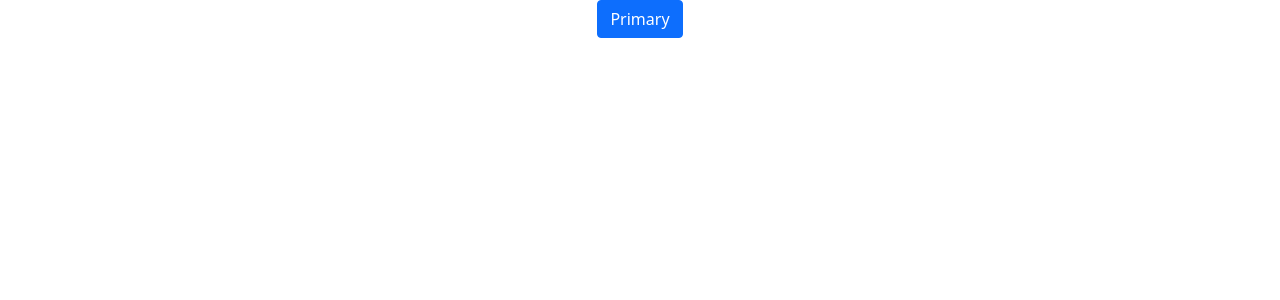
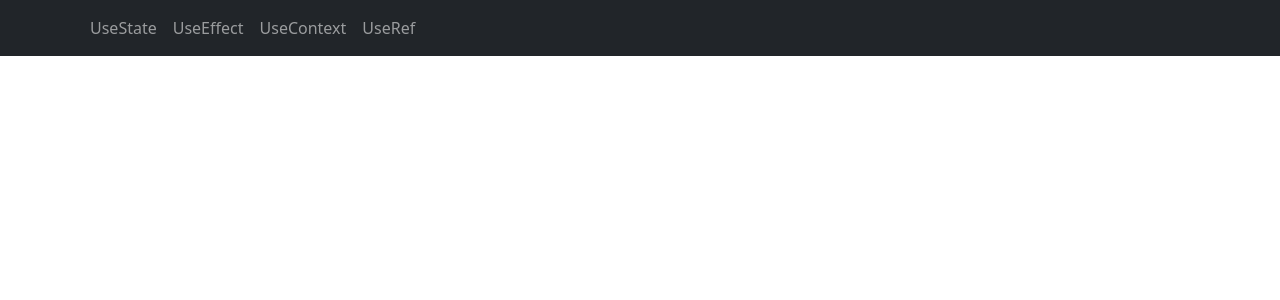
Before and after one commit to Toine-prog/TodoList_React, a React (Create React App) app in the folder todo_list_app/: page / in a window 1280 px wide. Shown: the top 300 px of the page. Built offline with nearby package versions, Linux system fonts and the light colour scheme.

Commit message:
Ajout d'une navBar

```diff
--- a/todo_list_app/src/App.js
+++ b/todo_list_app/src/App.js
@@ -1,10 +1,11 @@
 import './App.css';
 import { Button } from 'react-bootstrap';
+import NavBarItem from './components/NavBar'
 
 function App() {
   return (
     <div className="App">
-        <Button variant="primary">Primary</Button>{' '}
+      <NavBarItem />
     </div>
   );
 }
--- /dev/null
+++ b/todo_list_app/src/components/NavBar.js
@@ -0,0 +1,21 @@
+import React from 'react'
+import { Navbar, Container, Nav } from 'react-bootstrap';
+
+const NavBarItem = () => {
+  return (
+   <>
+    <Navbar bg="dark" variant="dark">
+        <Container>
+            <Nav className="me-auto">
+                <Nav.Link href="#">UseState</Nav.Link>
+                <Nav.Link href="#">UseEffect</Nav.Link>
+                <Nav.Link href="#">UseContext</Nav.Link>
+                <Nav.Link href="#">UseRef</Nav.Link>
+            </Nav>
+        </Container>
+  </Navbar>
+   </>
+  )
+}
+
+export default NavBarItem
```
